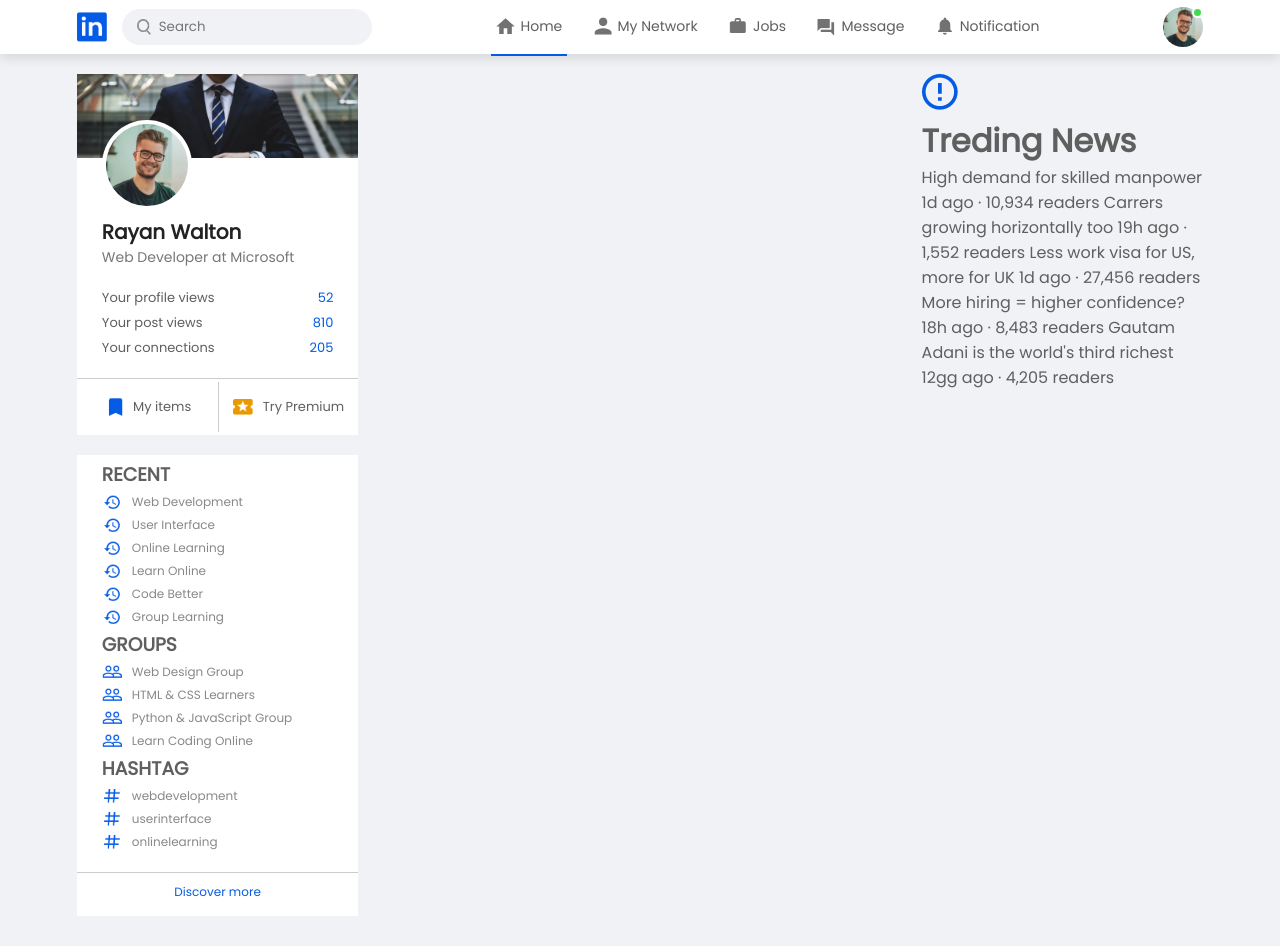
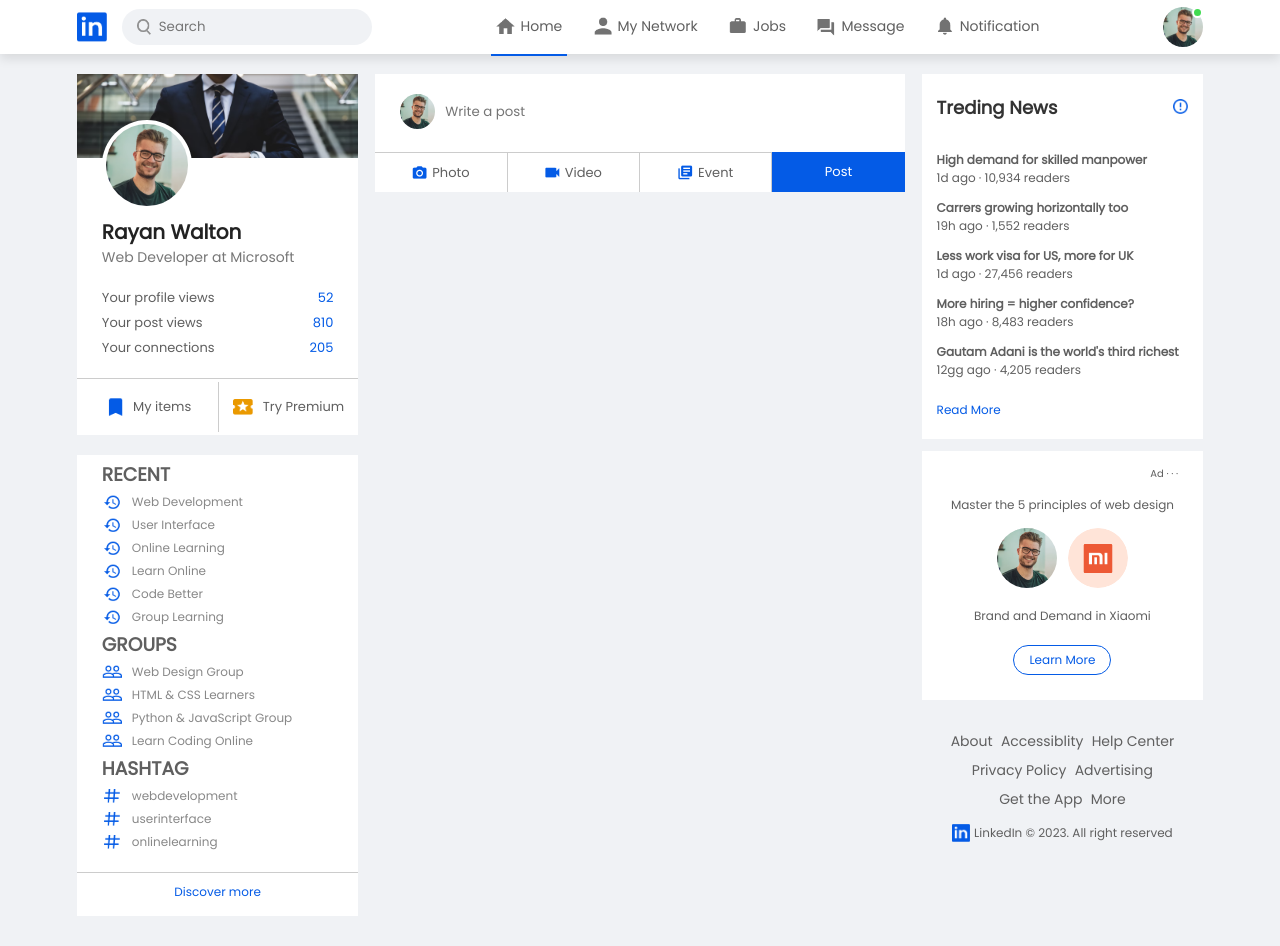
Before and after one commit to anaimr97/LinkedIn_Clone, a plain HTML site: page index.html in a window 1280 px wide. Drawn offline with Linux system fonts and the light colour scheme.

Commit message:
Add files via upload

```diff
--- a/index.html
+++ b/index.html
@@ -4,7 +4,7 @@
     <head>
         <meta charset="UTF-8">
         <meta name="viewport" content="width=device-width, initial-scale=1.0">
-        <title>Linkedin</title>
+        <title>LinkedIn</title>
 
         <!-- Local CSS -->
         <link rel="stylesheet" href="style.css">
@@ -128,12 +128,26 @@
                 </div>
             </div>
 
-            <div class="main-sidebar"></div>
+            <div class="main-sidebar">
+
+                <div class="create-post">
+                    <div class="create-post-input">
+                        <img src="images/user-1.png" alt="user-1">
+                        <textarea rows="2" placeholder="Write a post"></textarea>
+                    </div>
+                    <div class="create-post-links">
+                        <li><img src="images/photo.png" alt="photo icon">Photo</li>
+                        <li><img src="images/video.png" alt="video icon">Video</li>
+                        <li><img src="images/event.png" alt="event icon">Event</li>
+                        <li>Post</li>
+                    </div>
+                </div>
+            </div>
 
             <div class="right-sidebar">
                 <div class="sidebar-news">
-                    <img src="images/more.png" alt="icon more">
-                    <h1>Treding News</h1>
+                    <img src="images/more.png" alt="icon more" class="info-icon">
+                    <h3>Treding News</h3>
 
                     <a href="#">High demand for skilled manpower</a>
                     <span>1d ago &middot; 10,934 readers</span>
@@ -149,6 +163,34 @@
 
                     <a href="#">Gautam Adani is the world's third richest</a>
                     <span>12gg ago &middot; 4,205 readers</span>
+
+                    <a href="#" class="read-more-link">Read More</a>
+                </div>
+
+                <div class="sidebar-ad">
+                    <small>Ad &middot; &middot; &middot;</small>
+                    <p>Master the 5 principles of web design</p>
+                    <div>
+                        <img src="images/user-1.png" alt="user-1">
+                        <img src="images/mi-logo.png" alt="mi-logo">
+                    </div>
+                    <b>Brand and Demand in Xiaomi</b>
+                    <a href="#" class="ad-link">Learn More</a>
+                </div>
+
+                <div class="sidebar-useful-links">
+                    <a href="#">About</a>
+                    <a href="#">Accessiblity</a>
+                    <a href="#">Help Center</a>
+                    <a href="#">Privacy Policy</a>
+                    <a href="#">Advertising</a>
+                    <a href="#">Get the App</a>
+                    <a href="#">More</a>
+
+                    <div class="copyright-msg">
+                        <img src="images/logo.png" alt="logo">
+                        <p>LinkedIn &#169; 2023. All right reserved</p>
+                    </div>
                 </div>
             </div>
         </div>
--- a/style.css
+++ b/style.css
@@ -248,8 +248,170 @@
     flex-basis: 47%;
 }
 
+.create-post{
+    background: #fff;
+}
+
+.create-post-input{
+    padding: 20px 25px 10px;
+    display: flex;
+    align-items: flex-start;
+}
+
+.create-post-input img{
+    width: 35px;
+    border-radius: 50%;
+    margin-right: 10px;
+}
+
+.create-post-input textarea{
+    width: 100%;
+    border: 0;
+    outline: 0;
+    resize: none;
+    background: transparent;
+    margin-top: 8px;
+}
+
+::placeholder{
+    font-weight: 500;
+}
+
+.create-post-links{
+    display: flex;
+    align-items: flex-start;
+}
+
+.create-post-links li{
+    list-style: none;
+    border-top: 1px solid #ccc;
+    border-right: 1px solid #ccc;
+    flex-basis: 25%;
+    height: 40px;
+    font-size: 13px;
+    display: flex;
+    align-items: center;
+    justify-content: center;
+    cursor: pointer;
+}
+
+.create-post-links li img{
+    width: 15px;
+    margin-right: 5px;
+}
+
+.create-post-links li:last-child{
+    background: #045be6;
+    color: #fff;
+    border-top: 0;
+    border-right: 0;
+}
+
+
+
 /* ------ RIGHT ------*/
 .right-sidebar{
     flex-basis: 25%;
     align-self: flex-start;
 }
+
+.sidebar-news{
+    background: #fff;
+    padding: 10px 15px;
+}
+
+.info-icon{
+    width: 15px;
+    float: right;
+    margin-top: 15px;
+}
+
+.sidebar-news h3{
+    font-size: 18px;
+    font-weight: 600;
+    color: #333;
+    margin: 10px 0 30px;
+}
+
+.sidebar-news a{
+    display: block;
+    font-size: 12px;
+    font-weight: 600;
+    margin-top: 10px;
+    margin-bottom: -5px;
+}
+
+.sidebar-news span{
+    font-size: 12px;
+}
+
+.sidebar-news .read-more-link{
+    color: #045be6;
+    font-weight: 500;
+    margin: 20px 0 10px;
+}
+
+.sidebar-ad{
+    background: #fff;
+    padding: 15px 25px;
+    text-align: center;
+    margin: 12px 0;
+    font-size: 12px;
+}
+
+.sidebar-ad img{
+    width: 60px;
+    border-radius: 50%;
+    margin: 4px;
+}
+
+.sidebar-ad small{
+    float: right;
+    font-weight: 500;
+}
+
+.sidebar-ad p{
+    margin-top: 30px;
+    margin-bottom: 10px;
+}
+
+.sidebar-ad b{
+    display: block;
+    font-weight: 500;
+    margin-top: 10px;
+}
+
+.ad-link{
+    display: inline-block;
+    border: 1px solid #045be6;
+    border-radius: 30px;
+    padding: 5px 15px;
+    color: #045be6;
+    font-weight: 500;
+    margin: 20px auto 10px;
+}
+
+.sidebar-useful-links{
+    padding: 15px 25px;
+    text-align: center;
+}
+
+.sidebar-useful-links a{
+    display: inline-block;
+    font-size: 14px;
+    margin: 4px 2px;
+}
+
+.copyright-msg{
+    display: flex;
+    align-items: center;
+    justify-content: center;
+    font-size: 12px;
+    margin-top: 10px;
+    font-weight: 500;
+}
+
+.copyright-msg img{
+    width: 18px;
+    margin-right: 4px;
+}
```
